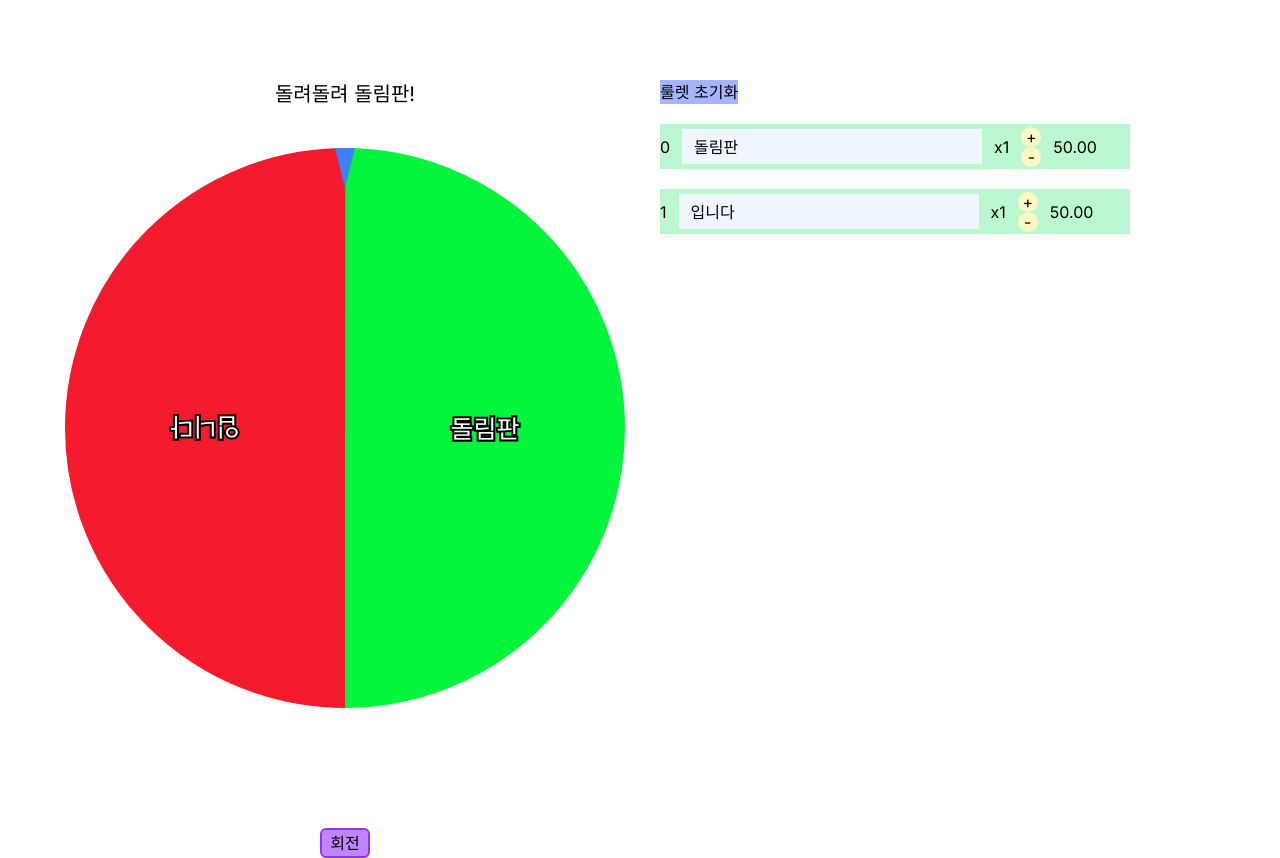
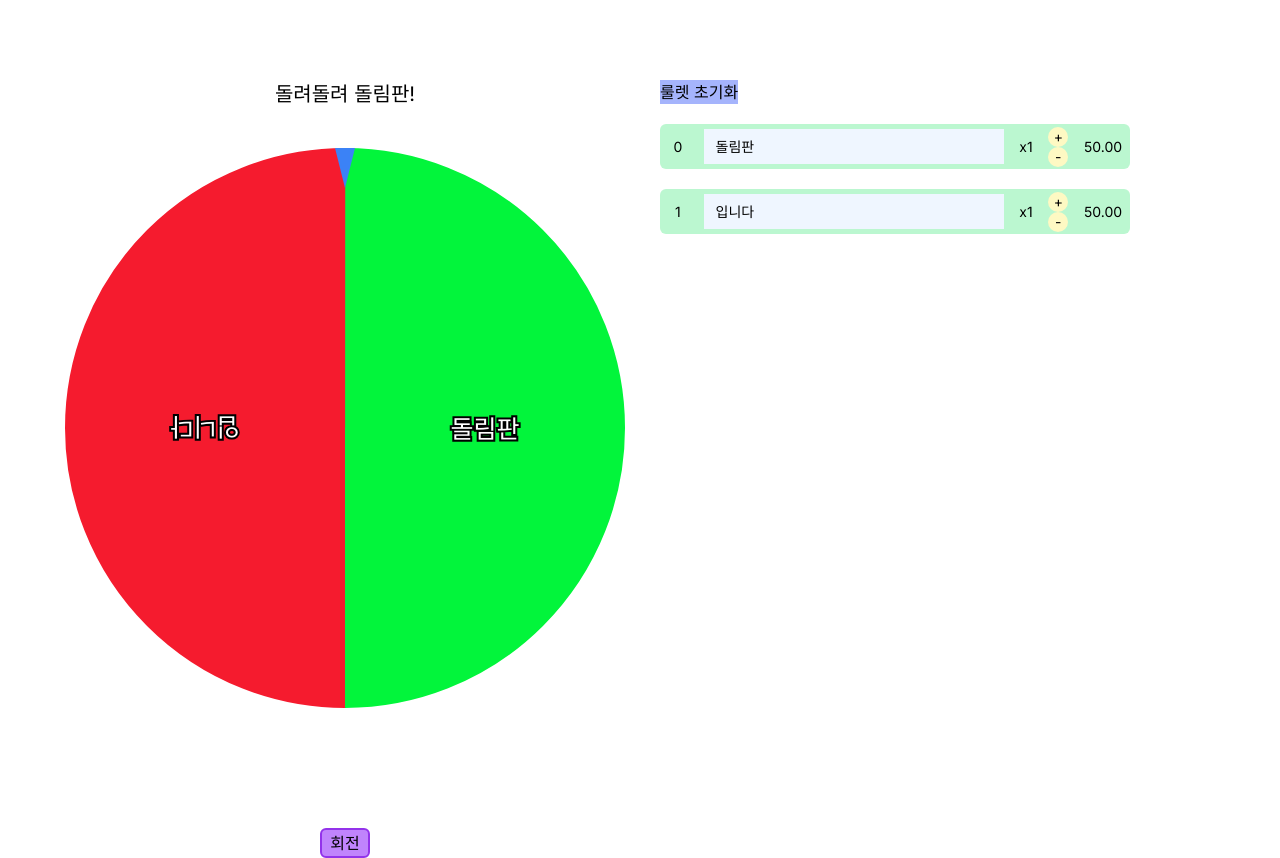
Before and after one commit to loevray/loevray-s-lab, a Next.js app: page / in a window 1280 px wide. Built offline with nearby package versions, Linux system fonts and the light colour scheme.

Commit message:
Style: textList

```diff
--- a/src/app/store/useSpinwheelStore.tsx
+++ b/src/app/store/useSpinwheelStore.tsx
@@ -88,7 +88,12 @@ const useSpinwheelStore = create<{
             totalRatio: get().totalRatio + 1,
           };
         }),
-      deleteSector: (deleteId) =>
+      deleteSector: (deleteId) => {
+        const deleteSectorIndex = get().sectorData.findIndex(
+          ({ id }) => id === deleteId
+        );
+        if (deleteSectorIndex < DEFAULT_VALUES.TOTAL_RATIO) return;
+
         set(() => ({
           sectorData: calculateAccRatio(
             get().sectorData.filter(({ id }) => id !== deleteId)
@@ -96,7 +101,8 @@ const useSpinwheelStore = create<{
           totalRatio:
             get().totalRatio -
             (get().sectorData.find(({ id }) => id === deleteId)?.ratio ?? 0),
-        })),
+        }));
+      },
       updateSectorRatio: (id, newRatio) => {
         if (newRatio < DEFAULT_VALUES.RATIO_STANDARD) return;
 
--- a/src/app/ui/main/SpinWheelTextItem.tsx
+++ b/src/app/ui/main/SpinWheelTextItem.tsx
@@ -28,11 +28,18 @@ const SpinWheelTextItem = ({
   const { isHover } = useHover({ hoverRef });
   return (
     <div
-      className="flex gap-3 items-center bg-green-200 h-[45px] w-[470px]"
+      className="flex  items-center justify-around bg-green-200 hover:bg-green-300 h-[45px] w-[470px] rounded-md text-sm"
       ref={hoverRef}
     >
-      <div>{index}</div>
-      {isHover && <div>x</div>}
+      <div className="w-5 flex justify-center relative">
+        {index}
+        {isHover && (
+          <button className="rounded-full size-5 bg-white text-red-500 flex justify-center items-center absolute">
+            x
+          </button>
+        )}
+      </div>
+
       <EditableDiv
         isDisabled={isLocked}
         text={text}
```
